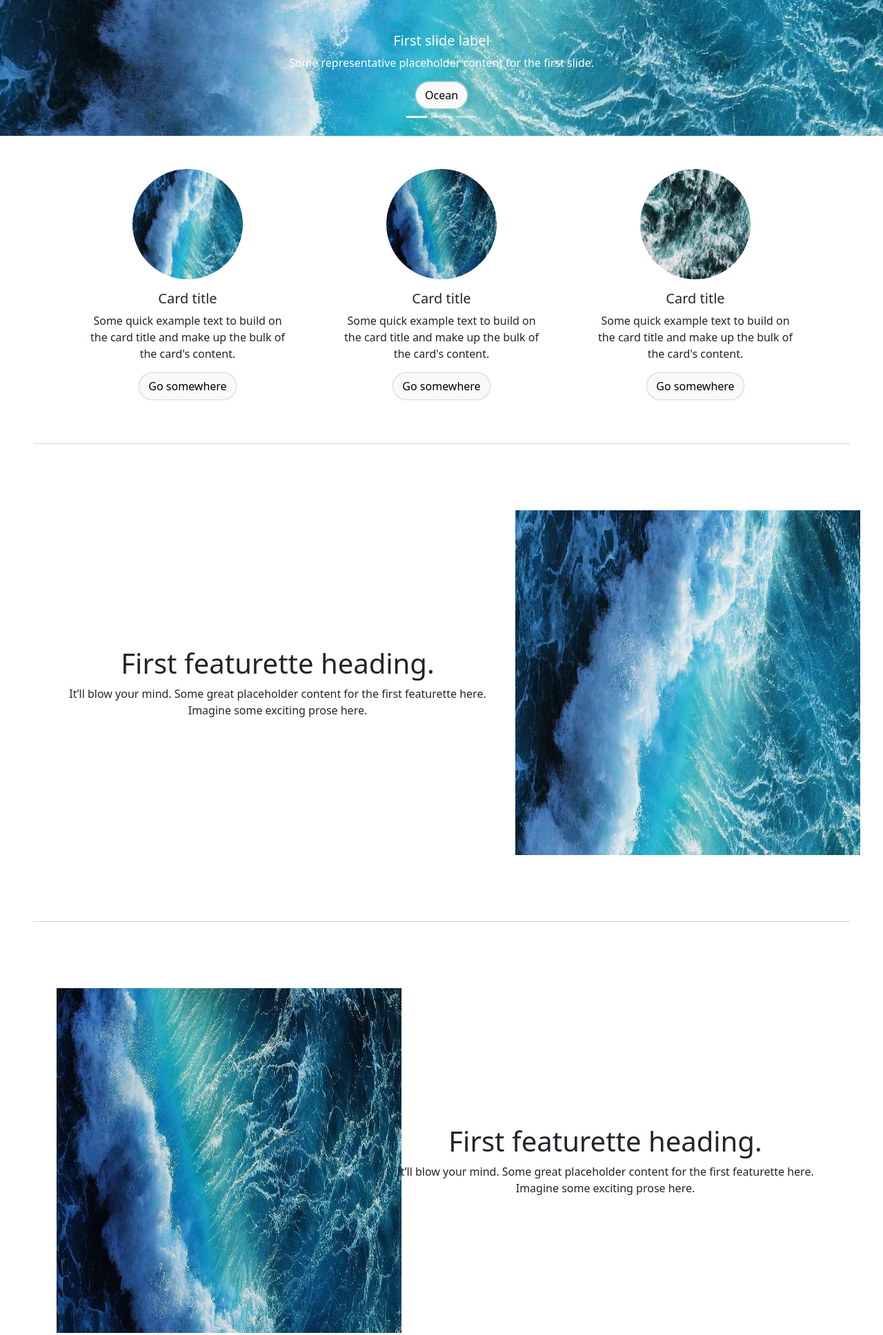
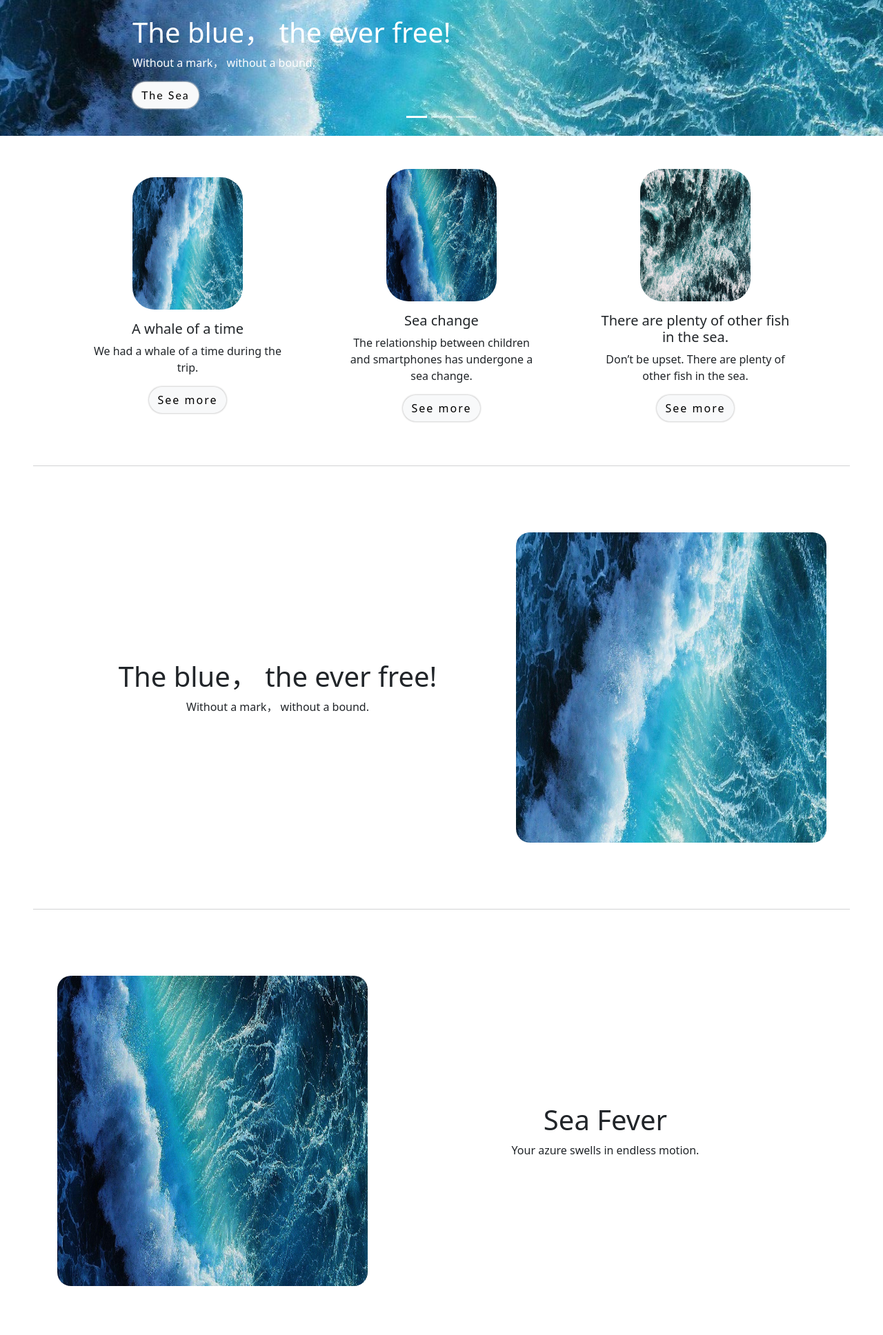
Before and after one commit to lelelai99/0829, a plain HTML site: page BS-ex-1.html in a window 1280 px wide. Shown: the part 372-2308 px from the top of the page at 69% size. Drawn offline with nearby package versions, Linux system fonts and the light colour scheme.

Commit message:
Update BS-ex-1.html

```diff
--- a/BS-ex-1.html
+++ b/BS-ex-1.html
@@ -7,29 +7,82 @@
   <title>BS-ex-1</title>
   <link rel="stylesheet" href="https://cdn.jsdelivr.net/npm/bootstrap@5.3.1/dist/css/bootstrap.min.css">
   <style>
-    .imgH{
+    .imgH {
       height: 512px;
       object-fit: cover;
     }
-    .card-img-top{
-      height: 10rem;
-      border-radius: 50%;
+
+    .card-img-top {
+      height: 12rem;
+      border-radius: 2rem;
     }
-    .btn{
+
+    .btn {
       box-shadow: 0 0 2px 1px lightgray;
       border-radius: 10rem;
     }
-    .line{
+
+    .line {
       opacity: 0.2;
     }
 
+    .card-img-bottom {
+      width: 31.25rem;
+      height: 31.25rem;
+      border-radius: 20px;
+    }
+
+    @media(max-width:1400px) {
+      .card-img-bottom {
+        width: 28.125rem;
+        height: 28.125rem;
+      }
+
+    }
+
+    @media(max-width:1200px) {
+      .card-img-bottom {
+        width: 23.4375rem;
+        height: 23.4375rem;
+      }
+
+    }
+
+    @media(max-width:992px) {
+      .card-img-bottom {
+        width: 17.25rem;
+        height: 17.25rem;
+      }
+
+    }
+    @media(max-width:768px) {
+      .card-img-bottom {
+        width: 31.25rem;
+      height: 31.25rem;
+      }
+
+    }
+    @media(max-width:576px) {
+      .card-img-bottom {
+        width: 31.25rem;
+      height: 31.25rem;
+      }
+
+    }
+
+
+    a,
+    .carousel-caption .btn {
+      letter-spacing: 2px;
+      font-family: 'Gill Sans', 'Gill Sans MT', Calibri, 'Trebuchet MS', sans-serif;
+    }
   </style>
 </head>
 
 <body>
   <nav class="navbar bg-dark border-bottom border-body" data-bs-theme="dark">
     <div class="container-fluid">
-      <a class="navbar-brand text-light ">Bootstrap-Ex</a>
+      <a class="navbar-brand text-light ">Ocean</a>
       <ul class="navbar-nav me-auto mb-2 mb-lg-0 d-flex flex-wrap flex-row gap-4 ">
         <li class="nav-item">
           <a class="nav-link active " aria-current="page" href="#">Home</a>
@@ -50,33 +103,36 @@
 
   <div id="carouselExampleCaptions" class="carousel slide mb-5">
     <div class="carousel-indicators">
-      <button type="button" data-bs-target="#carouselExampleCaptions" data-bs-slide-to="0" class="active" aria-current="true" aria-label="Slide 1"></button>
-      <button type="button" data-bs-target="#carouselExampleCaptions" data-bs-slide-to="1" aria-label="Slide 2"></button>
-      <button type="button" data-bs-target="#carouselExampleCaptions" data-bs-slide-to="2" aria-label="Slide 3"></button>
+      <button type="button" data-bs-target="#carouselExampleCaptions" data-bs-slide-to="0" class="active"
+        aria-current="true" aria-label="Slide 1"></button>
+      <button type="button" data-bs-target="#carouselExampleCaptions" data-bs-slide-to="1"
+        aria-label="Slide 2"></button>
+      <button type="button" data-bs-target="#carouselExampleCaptions" data-bs-slide-to="2"
+        aria-label="Slide 3"></button>
     </div>
-    <div class="carousel-inner">
+    <div class="carousel-inner ">
       <div class="carousel-item active">
         <img src="./img/1.jpg" class="d-block w-100 imgH" alt="...">
-        <div class="carousel-caption d-none d-md-block">
-          <h5>First slide label</h5>
-          <p>Some representative placeholder content for the first slide.</p>
-          <button type="button" class="btn btn-light">Ocean</button>
+        <div class="carousel-caption d-none d-md-block  text-start">
+          <h1>The blue， the ever free!</h1>
+          <p>Without a mark， without a bound.</p>
+          <button type="button" class="btn btn-light">The Sea</button>
         </div>
       </div>
       <div class="carousel-item">
         <img src="./img/2.jpg" class="d-block w-100 imgH" alt="...">
         <div class="carousel-caption d-none d-md-block">
-          <h5>Second slide label</h5>
-          <p>Some representative placeholder content for the second slide.</p>
-          <button type="button" class="btn btn-light">Ocean</button>
+          <h1>Sea Fever</h1>
+          <p>Your azure swells in endless motion.</p>
+          <button type="button" class="btn btn-light">The Sea</button>
         </div>
       </div>
       <div class="carousel-item">
         <img src="./img/3.jpg" class="d-block w-100 imgH" alt="...">
-        <div class="carousel-caption d-none d-md-block">
-          <h5>Third slide label</h5>
-          <p>Some representative placeholder content for the third slide.</p>
-          <button type="button" class="btn btn-light">Ocean</button>
+        <div class="carousel-caption d-none d-md-block text-end">
+          <h1>Ocean</h1>
+          <p>A drop in the ocean.</p>
+          <button type="button" class="btn btn-light">The Sea</button>
         </div>
       </div>
     </div>
@@ -93,40 +149,39 @@
     <div class="card border-0 align-items-center" style="width: 20rem;">
       <img src="./img/1.jpg" class="card-img-top " style="width: 10rem;" alt="...">
       <div class="card-body text-center ">
-      <h5 class="card-title">Card title</h5>
-      <p class="card-text">Some quick example text to build on the card title and make up the bulk of the card's content.</p>
-      <a href="#" class="btn btn-light">Go somewhere</a>
+        <h5 class="card-title">A whale of a time</h5>
+        <p class="card-text">We had a whale of a time during the trip.</p>
+        <a href="#" class="btn btn-light">See more</a>
       </div>
     </div>
     <div class="card border-0 align-items-center" style="width:20rem;">
-    <img src="./img/2.jpg" class="card-img-top"  style="width: 10rem;"alt="...">
+      <img src="./img/2.jpg" class="card-img-top" style="width: 10rem;" alt="...">
       <div class="card-body text-center">
-      <h5 class="card-title">Card title</h5>
-      <p class="card-text">Some quick example text to build on the card title and make up the bulk of the card's content.</p>
-      <a href="#" class="btn btn-light">Go somewhere</a>
+        <h5 class="card-title">Sea change</h5>
+        <p class="card-text">The relationship between children and smartphones has undergone a sea change.</p>
+        <a href="#" class="btn btn-light">See more</a>
       </div>
     </div>
     <div class="card border-0 align-items-center" style="width: 20rem;">
-    <img src="./img/3.jpg" class="card-img-top"  style="width: 10rem;" alt="...">
+      <img src="./img/3.jpg" class="card-img-top" style="width: 10rem;" alt="...">
       <div class="card-body text-center">
-      <h5 class="card-title">Card title</h5>
-      <p class="card-text">Some quick example text to build on the card title and make up the bulk of the card's content.</p>
-      <a href="#" class="btn btn-light">Go somewhere</a>
+        <h5 class="card-title">There are plenty of other fish in the sea.</h5>
+        <p class="card-text">Don’t be upset. There are plenty of other fish in the sea.</p>
+        <a href="#" class="btn btn-light">See more</a>
       </div>
     </div>
   </div>
   <hr class="line m-5">
   <div class="foot">
-<div class="my-footer p-5 d-flex flex-wrap">
+    <div class="my-footer p-5 d-flex flex-wrap  ">
       <div class="container text-center ">
         <div class="row align-items-center ">
-      <div class="col-7 ">
-        <h1>First featurette heading.</h1>
-        It’ll blow your mind.
-        Some great placeholder content for the first featurette here. Imagine some exciting prose here.
+          <div class="col-es-12 col-sm-12 col-md-7 col-lg-7 col-xl-7 col-xxl-7">
+            <h1>The blue， the ever free!</h1>
+            Without a mark， without a bound.
           </div>
-      <div class="col-5 ">
-        <img src="./img/1.jpg" style="height: 31.25rem; width: 31.25rem;" alt="">
+          <div class="col-es-12 col-sm-12 col-md-5 col-lg-5 col-xl-5 col-xxl-5">
+            <img src="./img/1.jpg" class="card-img-bottom " alt="">
           </div>
         </div>
       </div>
@@ -135,13 +190,12 @@
     <div class="my-footer p-5 ">
       <div class="container text-center ">
         <div class="row align-items-center">
-      <div class="col-5 ">
-        <img src="./img/2.jpg" style="height: 31.25rem; width: 31.25rem;" alt="">
+          <div class="col-es-12 col-sm-12 col-md-5 col-lg-5 col-xl-5 col-xxl-5">
+            <img src="./img/2.jpg" class="card-img-bottom " alt="">
           </div>
-      <div class="col-7 ">
-        <h1>First featurette heading.</h1>
-        It’ll blow your mind.
-        Some great placeholder content for the first featurette here. Imagine some exciting prose here.
+          <div class="col-es-12 col-sm-12 col-md-7 col-lg-7 col-xl-7 col-xxl-7">
+            <h1>Sea Fever</h1>
+            Your azure swells in endless motion.
           </div>
         </div>
       </div>
@@ -150,13 +204,12 @@
     <div class="my-footer p-5">
       <div class="container text-center ">
         <div class="row align-items-center">
-      <div class="col-7 ">
-        <h1>First featurette heading.</h1>
-        It’ll blow your mind.
-        Some great placeholder content for the first featurette here. Imagine some exciting prose here.
+          <div class="col-es-12 col-sm-12 col-md-7 col-lg-7 col-xl-7 col-xxl-7">
+            <h1>Ocean</h1>
+            A drop in the ocean.
           </div>
-      <div class="col-5 ">
-        <img src="./img/3.jpg" style="height: 31.25rem; width: 31.25rem;" alt="">
+          <div class="col-es-12 col-sm-12 col-md-5 col-lg-5 col-xl-5 col-xxl-5">
+            <img src="./img/3.jpg" class="card-img-bottom " alt="">
           </div>
         </div>
       </div>
```
Lines whose indentation alone changed are shown as unchanged.
